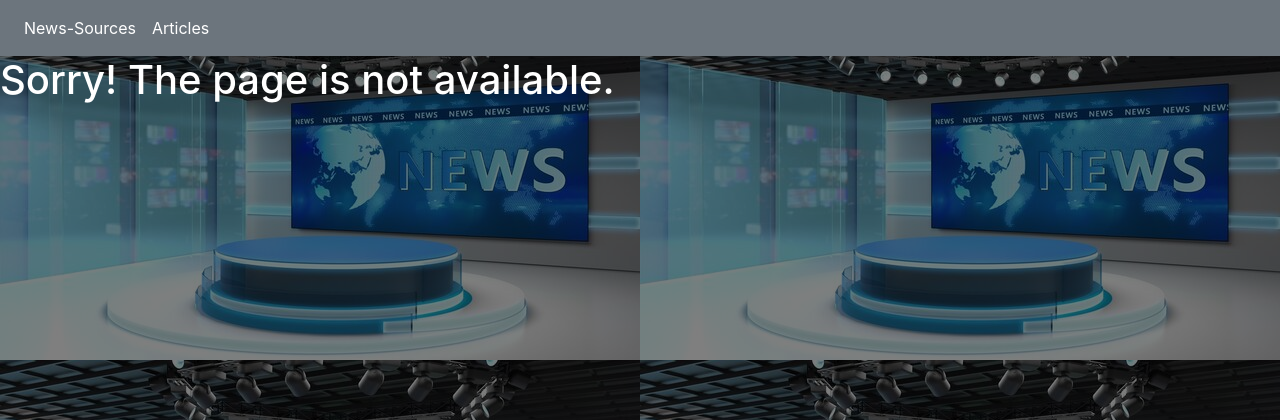
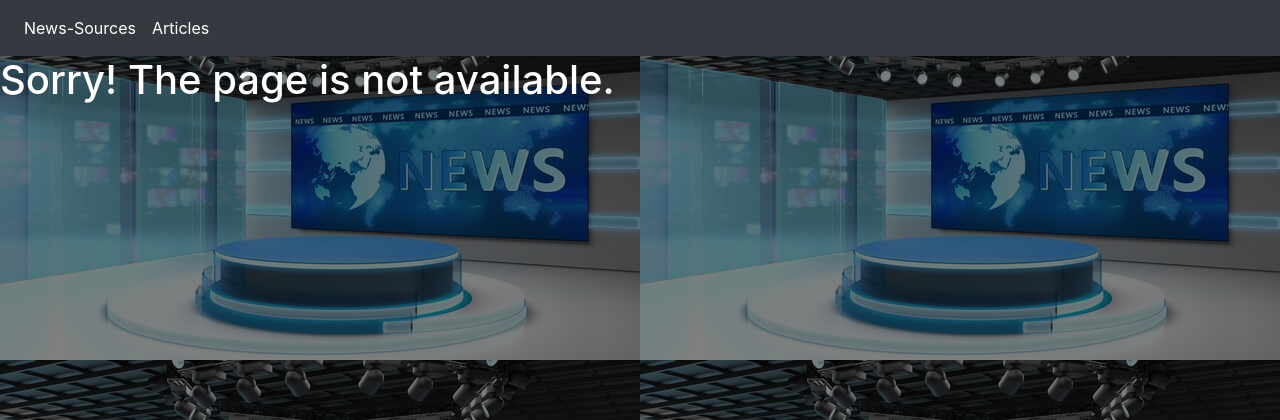
Before and after one commit to Mercynenoh/News-App, a Flask app: template app/templates/four.html in a window 1280 px wide. Shown: the top 420 px of the page. Run offline with Flask 2, Linux system fonts and the light colour scheme; the template is opened without the code that fills it, so the values that code supplies are empty; some libraries are stand-ins or nearby versions.

Commit message:
add changes

```diff
--- a/app/templates/navbar.html
+++ b/app/templates/navbar.html
@@ -1,4 +1,4 @@
-<nav class="navbar navbar-expand-lg navbar-secondary bg-secondary">
+<nav class="navbar navbar-expand-lg navbar-dark bg-dark">
     <button class="navbar-toggler btn btn-primary " type="button" data-toggle="collapse" data-target="#navbarText" aria-controls="navbarText" aria-expanded="false" aria-label="Toggle navigation">
       <span class="navbar-toggler-icon"></span>
     </button>
```
